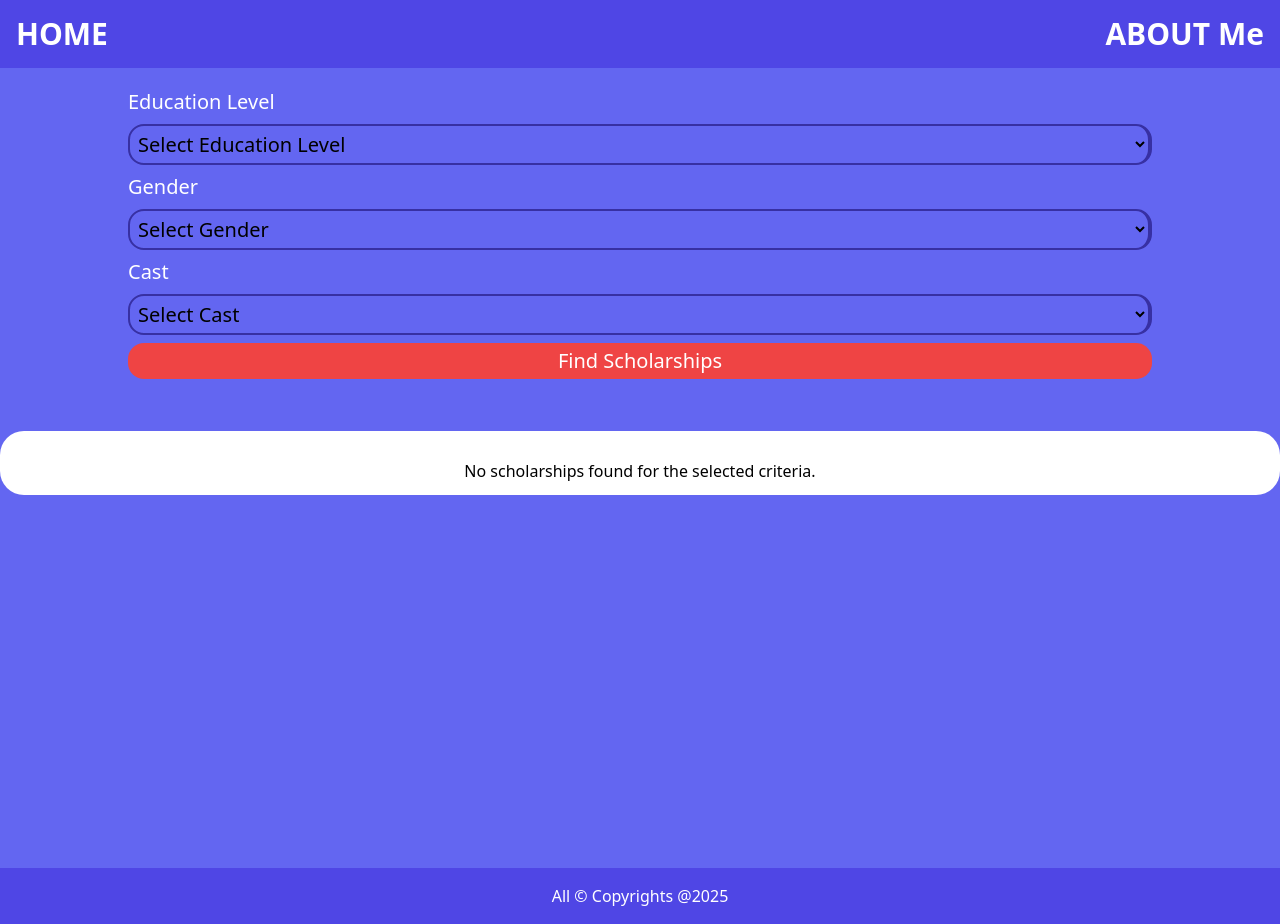
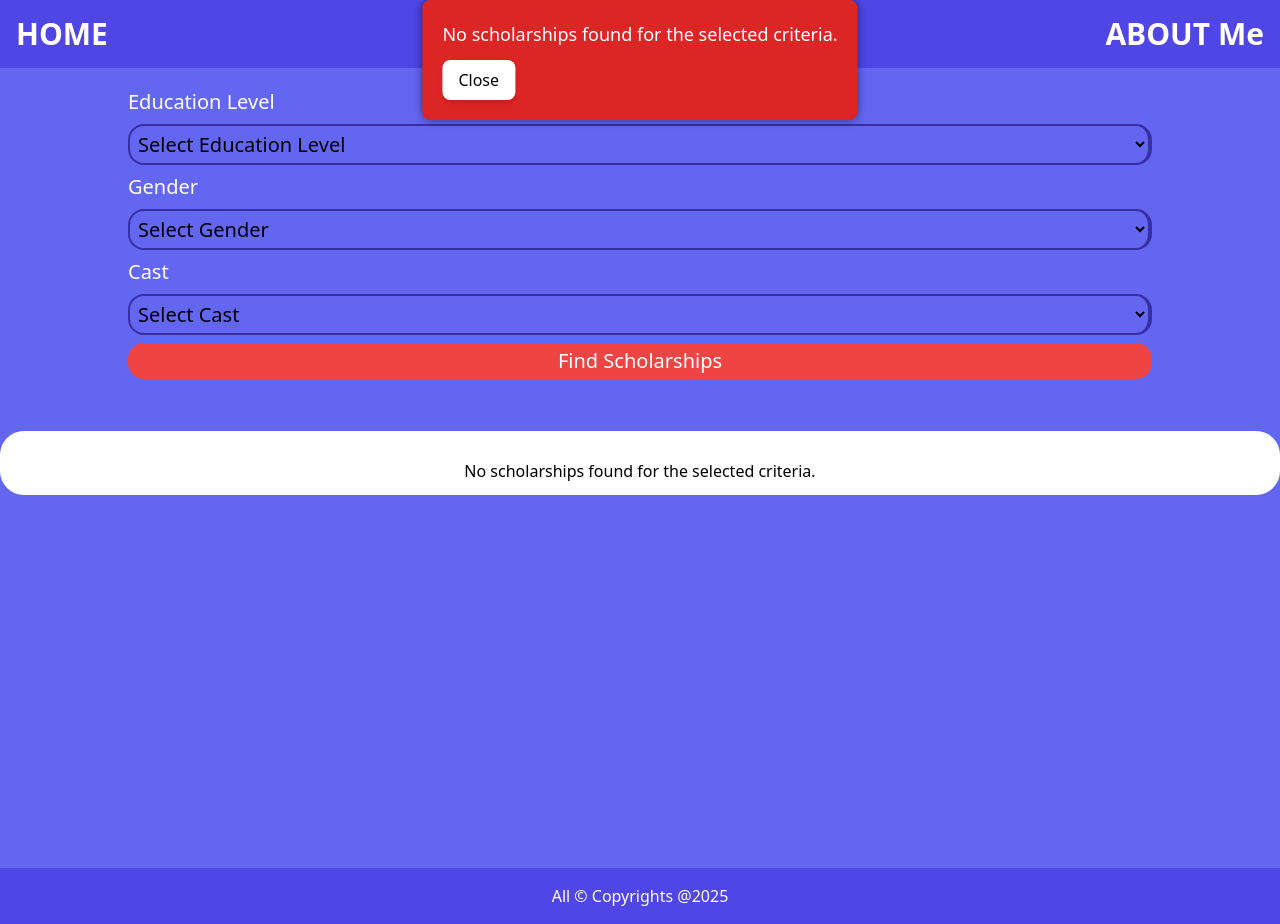
Before and after one commit to balwan-coding/Scholarship-finder-, a React (Vite) app: page /Scholar in a window 1280 px wide. Both pictures are taken after a click on the button "Find Scholarships". Built offline with nearby package versions, Linux system fonts and the light colour scheme.

Commit message:
dision the alert

```diff
--- /dev/null
+++ b/src/CustomAlert.jsx
@@ -0,0 +1,21 @@
+// CustomAlert.js
+import React from "react";
+
+function CustomAlert({ message, onClose }) {
+  return (
+    <div
+      className="fixed top-0 z-50 p-5 text-white transform -translate-x-1/2 bg-red-600 rounded-lg shadow-lg left-1/2"
+      style={{ boxShadow: "0 0 10px rgba(0, 0, 0, 0.5)" }}
+    >
+      <p className="text-lg">{message}</p>
+      <button
+        onClick={onClose}
+        className="px-4 py-2 mt-3 text-black bg-white rounded-lg shadow-md hover:bg-gray-200"
+      >
+        Close
+      </button>
+    </div>
+  );
+}
+
+export default CustomAlert;
--- a/src/Scholar.jsx
+++ b/src/Scholar.jsx
@@ -2,6 +2,7 @@ import React, { useState } from "react";
 import ScCart from "./ScCart";
 import { mockScholarships } from "./api";
 import "./styles.css";
+import CustomAlert from "./CustomAlert"; // CustomAlert import
 
 function Scholar() {
   const [formData, setFormData] = useState({
@@ -11,6 +12,8 @@ function Scholar() {
   });
 
   const [scholarships, setScholarships] = useState([]);
+  const [alertMessage, setAlertMessage] = useState(""); // State for alert message
+  const [showAlert, setShowAlert] = useState(false); // State for alert visibility
 
   const handleChange = (event) => {
     setFormData({ ...formData, [event.target.id]: event.target.value });
@@ -28,10 +31,15 @@ function Scholar() {
     });
 
     if (filteredScholarships.length === 0) {
-      alert(`No scholarships found for the selected criteria."`);
+      setAlertMessage(`No scholarships found for the selected criteria.`);
+      setShowAlert(true); // Show custom alert if no scholarships are found
     }
 
     setScholarships(filteredScholarships);
+  };
+
+  const handleCloseAlert = () => {
+    setShowAlert(false); // Close the custom alert
   };
 
   return (
@@ -93,6 +101,12 @@ function Scholar() {
           Find Scholarships
         </button>
       </div>
+
+      {/* Display Custom Alert if necessary */}
+      {showAlert && (
+        <CustomAlert message={alertMessage} onClose={handleCloseAlert} />
+      )}
+
       <div className="flex flex-col items-center justify-center w-full p-3 mt-3 mb-3 bg-white rounded-3xl">
         {scholarships.length > 0 ? (
           <div className="flex flex-wrap justify-center gap-3">
```
